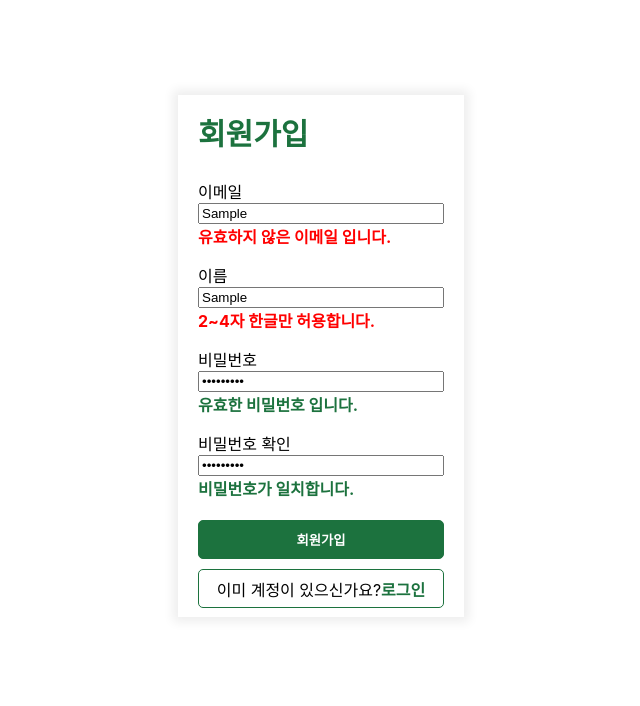
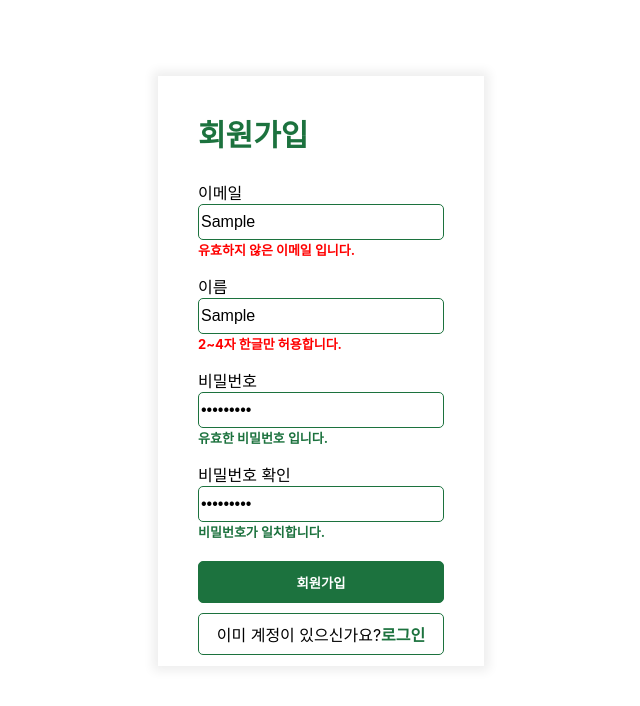
Before and after one commit to codestates/FARM-client, a React (Create React App) app in the folder farm/: page /signup in a window 1280 px wide. Both pictures are taken after typing "Sample", "Sample", "Sample123", "Sample123" into the empty fields and a click on the input "회원가입". Shown: the top 706 px of the page, without its empty margins (319-959 px from the left). Built offline with nearby package versions, Linux system fonts and the light colour scheme.

Commit message:
[SignInPage,MyPage] 회원가입 페이지 스타일 작업 및 마이페이지 헤더 작업 완료

```diff
--- a/farm/src/App.css
+++ b/farm/src/App.css
@@ -248,10 +248,10 @@
   justify-content: flex-end;
   position: absolute;
   width: 100%;
-  height: 60px;
+  height: 8%;
   left: 0px;
   top: 0px;
-  background: white;
+  background: #ffffff;
 }
 .Farm_Image {
   position: absolute;
@@ -271,11 +271,19 @@
   color: white;
   padding: 7px;
   border-radius: 5px;
+  font-weight: bold;
+}
+.MyPage_Btn {
+  background-color: white;
+  color: #1c723e;
 }
 .Login {
   cursor: pointer;
   color: #1c723e;
   font-weight: bold;
+}
+.Logout_Btn {
+  color: #ffffff;
 }
 .Login_Window {
   position: absolute;
@@ -292,7 +300,7 @@
   /* border: 1px solid black; */
   width: 100%;
   height: 100%;
-  padding: 15px;
+  padding: 35px;
   box-shadow: 0px 0px 10px 5px rgba(0, 0, 0, 0.07);
   background-color: #ffffff;
 }
@@ -317,7 +325,6 @@
   background-color: #1c723e;
   color: white;
   cursor: pointer;
-  height: 20px;
   font-weight: bold;
 }
 .Input_Btn {
@@ -375,7 +382,16 @@
   border: 1px solid #1c723e;
   border-radius: 5px;
   border-width: 1.8px;
-  height: 2.4em;
+  height: 2em;
   background-color: #ffffff;
   font-size: 1rem;
 }
+.Msg {
+  font-size: small;
+}
+.Sign_In_Page {
+  background-color: #fcfcfc;
+}
+.Other_Headers {
+  background-color: #1c723e;
+}
--- a/farm/src/Components/SignUp.js
+++ b/farm/src/Components/SignUp.js
@@ -121,6 +121,7 @@ export default function SignUp({ handleLoginWindow, handleLoginSuccess }) {
   return (
     <div className="Login_Window">
       <svg
+        className="Farm_Logo"
         width="167"
         height="49"
         viewBox="0 0 167 49"
@@ -231,38 +232,54 @@ export default function SignUp({ handleLoginWindow, handleLoginSuccess }) {
         <br></br>
         <div className="Input_Set">
           <div>이메일</div>
-          <input type="text" onChange={handleInputValue("email")}></input>
+          <input
+            className="Input_Box"
+            type="text"
+            onChange={handleInputValue("email")}
+          ></input>
           {emailMessage === "유효한 이메일 입니다." ? (
-            <div className="Ok_Msg">{emailMessage}</div>
+            <div className="Ok_Msg Msg">{emailMessage}</div>
           ) : (
-            <div className="NotOk_Msg">{emailMessage}</div>
+            <div className="NotOk_Msg Msg">{emailMessage}</div>
           )}
         </div>
         <div className="Input_Set">
           <div>이름</div>
-          <input type="text" onChange={handleInputValue("name")}></input>
+          <input
+            className="Input_Box"
+            type="text"
+            onChange={handleInputValue("name")}
+          ></input>
           {nameMessage === "유효한 이름 입니다." ? (
-            <div className="Ok_Msg">{nameMessage}</div>
+            <div className="Ok_Msg Msg">{nameMessage}</div>
           ) : (
-            <div className="NotOk_Msg">{nameMessage}</div>
+            <div className="NotOk_Msg Msg">{nameMessage}</div>
           )}
         </div>
         <div className="Input_Set">
           <div>비밀번호</div>
-          <input type="password" onChange={handleInputValue("pw")}></input>
+          <input
+            className="Input_Box"
+            type="password"
+            onChange={handleInputValue("pw")}
+          ></input>
           {pwMessage === "유효한 비밀번호 입니다." ? (
-            <div className="Ok_Msg">{pwMessage}</div>
+            <div className="Ok_Msg Msg Msg">{pwMessage}</div>
           ) : (
-            <div className="NotOk_Msg">{pwMessage}</div>
+            <div className="NotOk_Msg Msg">{pwMessage}</div>
           )}
         </div>
         <div className="Input_Set">
           <div>비밀번호 확인</div>
-          <input type="password" onChange={handleInputValue("pwCheck")}></input>
+          <input
+            className="Input_Box"
+            type="password"
+            onChange={handleInputValue("pwCheck")}
+          ></input>
           {pwCheckMessage === "비밀번호가 일치합니다." ? (
-            <div className="Ok_Msg">{pwCheckMessage}</div>
+            <div className="Ok_Msg Msg">{pwCheckMessage}</div>
           ) : (
-            <div className="NotOk_Msg">{pwCheckMessage}</div>
+            <div className="NotOk_Msg Msg">{pwCheckMessage}</div>
           )}
         </div>
         <div className="Btns_Login_SignUp">
--- a/farm/src/Pages/MyPage.js
+++ b/farm/src/Pages/MyPage.js
@@ -2,15 +2,89 @@ import ReadFarmerInfo from "../Components/ReadFarmerInfo";
 import ReadFarmList from "../Components/ReadFarmList";
 import axios from "axios";
 import { useSelector, useDispatch } from "react-redux";
+import { useHistory } from "react-router";
 
-export default function myPage({ accessToken, handleLogout }) {
+export default function MyPage({ accessToken, handleLogout }) {
+  const history = useHistory();
+  const goToMypage = () => {
+    history.push("/");
+  };
   return (
     <div>
-      <nav>
-        <span className="Btn_Logout" onClick={handleLogout}>
-          로그아웃
-        </span>
+      <nav className="Login_SignUp_Nav Other_Headers">
+        <svg
+          className="Farm_Image"
+          width="105"
+          height="31"
+          viewBox="0 0 105 31"
+          fill="none"
+          xmlns="http://www.w3.org/2000/svg"
+        >
+          <path
+            d="M43.0122 8.81246V14.4732H51.9933V17.3935H43.0122V24.5144H39.5518V5.91211H53.1334V8.81246H43.0122Z"
+            fill="white"
+          />
+          <path
+            d="M65.3952 11.6728C66.4953 12.6729 67.0554 14.1931 67.0554 16.2133V24.5344H63.915V22.7941C63.5149 23.4142 62.9349 23.8943 62.1748 24.2143C61.4147 24.5344 60.5146 24.7144 59.4545 24.7144C58.3943 24.7144 57.4542 24.5344 56.6541 24.1743C55.854 23.8143 55.2339 23.3142 54.8139 22.6541C54.3738 22.0141 54.1538 21.274 54.1538 20.4539C54.1538 19.1737 54.6339 18.1536 55.574 17.3935C56.5141 16.6134 58.0143 16.2333 60.0545 16.2333H63.715V16.0133C63.715 15.0132 63.4149 14.2531 62.8149 13.733C62.2148 13.193 61.3347 12.9329 60.1745 12.9329C59.3744 12.9329 58.5943 13.053 57.8143 13.313C57.0342 13.553 56.3941 13.9131 55.854 14.3531L54.5539 11.9328C55.2939 11.3728 56.1941 10.9327 57.2342 10.6327C58.2743 10.3326 59.3944 10.1726 60.5546 10.1726C62.6948 10.1726 64.295 10.6727 65.3952 11.6728ZM62.3748 21.734C63.0149 21.354 63.4749 20.8139 63.735 20.0938V18.4536H60.3146C58.3943 18.4536 57.4342 19.0737 57.4342 20.3338C57.4342 20.9339 57.6742 21.414 58.1543 21.774C58.6344 22.1341 59.2944 22.3141 60.1545 22.3141C60.9746 22.2941 61.7147 22.1141 62.3748 21.734Z"
+            fill="white"
+          />
+          <path
+            d="M78.9969 10.1726V13.333C78.7169 13.273 78.4568 13.253 78.2168 13.253C76.9166 13.253 75.9165 13.633 75.1964 14.3731C74.4763 15.1332 74.1163 16.2133 74.1163 17.6335V24.5144H70.7959V10.3126H73.9563V12.3929C74.8964 10.9127 76.5766 10.1726 78.9969 10.1726Z"
+            fill="white"
+          />
+          <path
+            d="M103.44 11.733C104.48 12.7732 105 14.3333 105 16.3936V24.5346H101.679V16.8136C101.679 15.5735 101.399 14.6334 100.859 14.0133C100.319 13.3932 99.5191 13.0732 98.499 13.0732C97.3788 13.0732 96.4787 13.4332 95.8186 14.1733C95.1386 14.9134 94.8185 15.9535 94.8185 17.3137V24.5146H91.4981V16.8136C91.4981 15.5735 91.2181 14.6334 90.678 14.0133C90.138 13.3932 89.3379 13.0732 88.3177 13.0732C87.1776 13.0732 86.2775 13.4332 85.6174 14.1533C84.9573 14.8734 84.6173 15.9335 84.6173 17.3137V24.5146H81.2969V10.3129H84.4573V12.1131C84.9973 11.473 85.6574 10.9929 86.4575 10.6529C87.2576 10.3129 88.1377 10.1528 89.1178 10.1528C90.178 10.1528 91.1181 10.3529 91.9582 10.7529C92.7983 11.153 93.4384 11.733 93.9184 12.5131C94.4985 11.773 95.2586 11.193 96.1787 10.7729C97.0988 10.3529 98.1189 10.1528 99.2391 10.1528C100.979 10.1728 102.399 10.6929 103.44 11.733Z"
+            fill="white"
+          />
+          <path
+            d="M22.6301 23.4342C14.1291 23.4342 7.24826 16.5533 7.24826 8.05231C7.24826 5.73202 7.76832 3.51175 8.68843 1.55151C3.58781 4.05182 0.0673828 9.29246 0.0673828 15.3732C0.0673828 23.8742 6.94822 30.7551 15.4493 30.7551C21.61 30.7551 26.9307 27.1146 29.391 21.874C27.3507 22.8741 25.0504 23.4342 22.6301 23.4342Z"
+            fill="url(#paint0_linear)"
+          />
+          <path
+            d="M19.3895 1.29143C20.1295 1.25143 20.8696 1.25143 21.6097 1.27143C19.4495 0.331316 17.0492 -0.12874 14.5289 0.0312791C6.00783 0.53134 -0.472964 7.85223 0.0270972 16.3533C0.0671021 17.1134 0.347136 18.4535 0.347136 18.3935C1.88732 9.15239 9.64827 1.8715 19.3895 1.29143Z"
+            fill="white"
+          />
+          <path
+            d="M26.3102 4.45196C25.19 4.33194 24.0299 4.29194 22.8697 4.37195C21.2295 4.47196 19.5893 4.772 18.0091 5.25206C16.429 5.73211 14.8888 6.37219 13.4486 7.17229C12.0284 7.95238 10.6683 8.8725 9.4281 9.93263C8.22796 10.9527 7.12782 12.0929 6.1677 13.353C5.24759 14.5532 4.4675 15.8533 3.84742 17.2335C3.26735 18.5537 2.8673 19.9538 2.70728 21.374C2.64728 21.9341 2.60727 22.4942 2.62727 23.0342C2.62727 23.3143 2.64728 23.5743 2.66728 23.8543C2.70728 24.3344 3.12733 24.8144 3.42737 25.1945C4.30748 26.3346 5.46762 27.2947 6.68777 28.0548C6.70777 28.0748 7.06781 28.2549 7.06781 28.2749C6.90779 17.3535 15.3688 8.13241 26.3702 7.47233C27.1503 7.43232 27.9304 7.43232 28.6904 7.47233C28.0104 6.35219 27.2103 5.35207 26.3102 4.45196Z"
+            fill="white"
+          />
+          <path
+            d="M30.8308 13.9331C30.7108 12.753 30.4708 11.6128 30.1107 10.5327C30.0107 10.5327 29.9307 10.5327 29.8307 10.5527C19.2894 11.1928 11.0884 19.6538 10.5483 29.9751C10.5483 29.9951 10.7484 30.1751 12.3486 30.5552C13.9688 30.9352 14.3488 30.7552 14.3488 30.7352C15.729 22.2541 22.2498 15.4933 30.8308 13.9331Z"
+            fill="white"
+          />
+          <path
+            d="M30.6909 18.0139C24.9702 20.1942 20.6297 24.6747 18.6694 30.3954C24.9302 29.1153 29.6508 24.2547 30.6909 18.0139Z"
+            fill="white"
+          />
+          <defs>
+            <linearGradient
+              id="paint0_linear"
+              x1="30.3844"
+              y1="35.5954"
+              x2="-1.33715"
+              y2="6.63439"
+              gradientUnits="userSpaceOnUse"
+            >
+              <stop stop-color="white" />
+              <stop offset="0.1892" stop-color="#F9F9F9" />
+              <stop offset="0.4321" stop-color="#E9E9E9" />
+              <stop offset="0.7045" stop-color="#CFCFCF" />
+              <stop offset="0.9964" stop-color="#AAAAAA" />
+              <stop offset="1" stop-color="#AAAAAA" />
+            </linearGradient>
+          </defs>
+        </svg>
+
+        <div className="Login_SignUp">
+          <div className="Login Logout_Btn" onClick={handleLogout}>
+            로그아웃
+          </div>
+          <div className="SignUp MyPage_Btn" onClick={goToMypage}>
+            마이페이지
+          </div>
+        </div>
       </nav>
+      <nav></nav>
       <ReadFarmerInfo />
       <ReadFarmList accessToken={accessToken} />
     </div>
--- a/farm/src/Pages/SignInPage.js
+++ b/farm/src/Pages/SignInPage.js
@@ -13,7 +13,7 @@ export default function SignInPage({ handleLoginSuccess }) {
   };
 
   return (
-    <div>
+    <div className="Sign_In_Page">
       <nav className="Login_SignUp_Nav">
         <svg
           className="Farm_Image"
```
